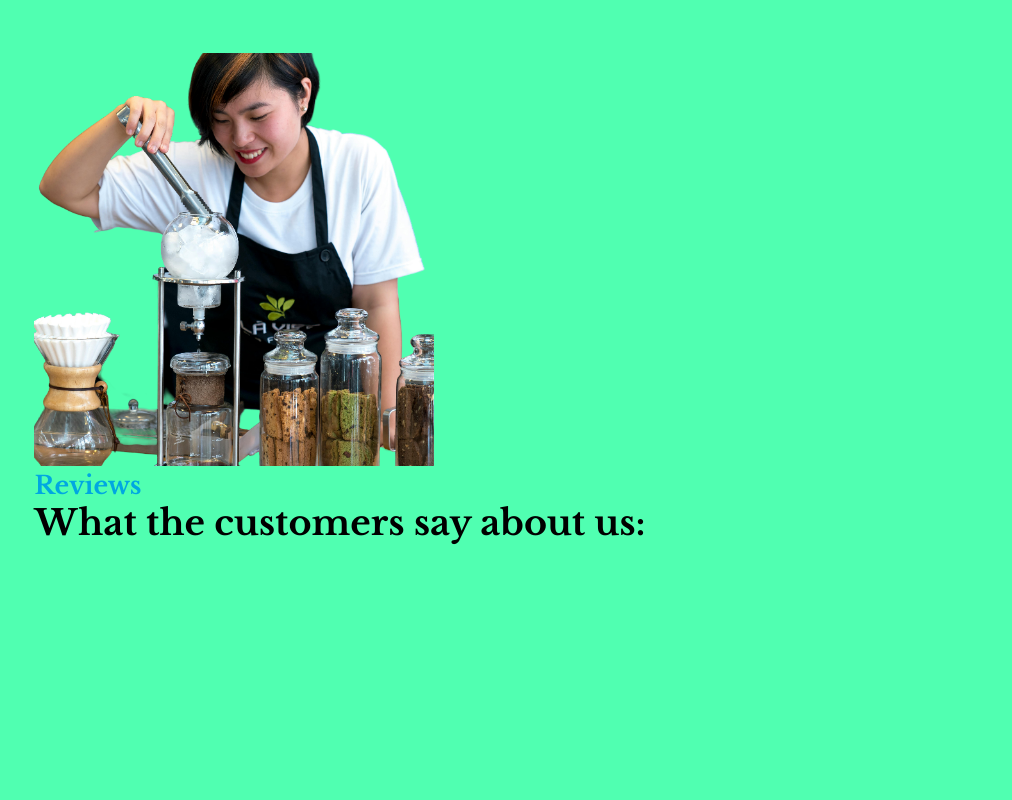
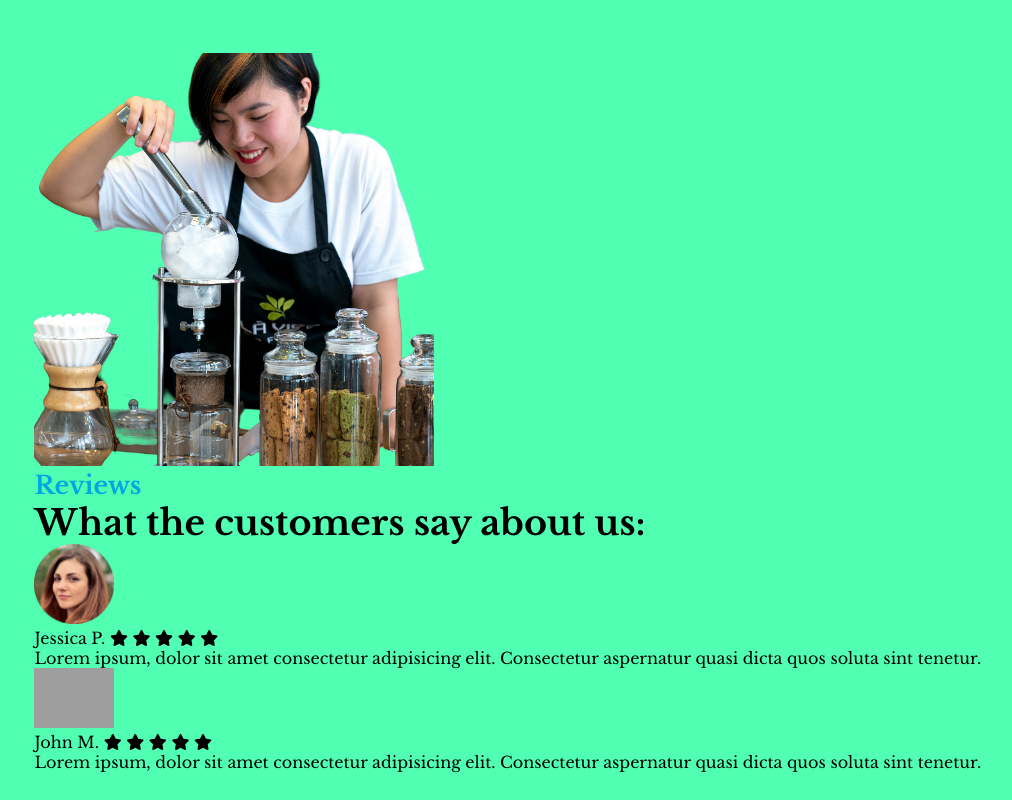
Before and after one commit to EduardaMendes01/coffee-lua-landingPage, a plain HTML site: page index.html in a window 1280 px wide. Shown: the part 1267-2067 px from the top of the page, without its empty margins (68-1080 px from the left). Before the commit the page ends 1859 px from the top, so only its background shows below. Drawn offline with nearby package versions, Linux system fonts and the light colour scheme; grey boxes are pictures that could not be loaded.

Commit message:
customers details

```diff
--- a/index.html
+++ b/index.html
@@ -252,9 +252,46 @@
 
                 <div id="feedbacks">
                     <div class="feedback">
-                        <img src="" alt="">
+                        <img src="./src/img/people/customer01.png" class="img-customers" alt="">
+
+                        <div class="feedback-content">
+                            <p>
+                                Jessica P.
+                                <span>
+                                    <i class="fa-solid fa-star"></i>
+                                    <i class="fa-solid fa-star"></i>
+                                    <i class="fa-solid fa-star"></i>
+                                    <i class="fa-solid fa-star"></i>
+                                    <i class="fa-solid fa-star"></i>
+                                </span>
+                            </p>
+                            <p>
+                                Lorem ipsum, dolor sit amet consectetur adipisicing elit. Consectetur aspernatur quasi dicta quos soluta sint tenetur.
+                            </p>
+                        </div>
+                    </div>
+
+                    <div class="feedback">
+                        <img src="./src/img/people/customer02.png" class="img-customers" alt="">
+
+                        <div class="feedback-content">
+                            <p>
+                                John M.
+                                <span>
+                                    <i class="fa-solid fa-star"></i>
+                                    <i class="fa-solid fa-star"></i>
+                                    <i class="fa-solid fa-star"></i>
+                                    <i class="fa-solid fa-star"></i>
+                                    <i class="fa-solid fa-star"></i>
+                                </span>
+                            </p>
+                            <p>
+                                Lorem ipsum, dolor sit amet consectetur adipisicing elit. Consectetur aspernatur quasi dicta quos soluta sint tenetur.
+                            </p>
+                        </div>
                     </div>
                 </div>
+
             </div>
         </section>
     </main>
--- a/src/styles/reviews.css
+++ b/src/styles/reviews.css
@@ -1,3 +1,7 @@
 #barista-img{
     width: 400px;
 }
+
+.img-customers{
+    width: 80px;
+}
```
